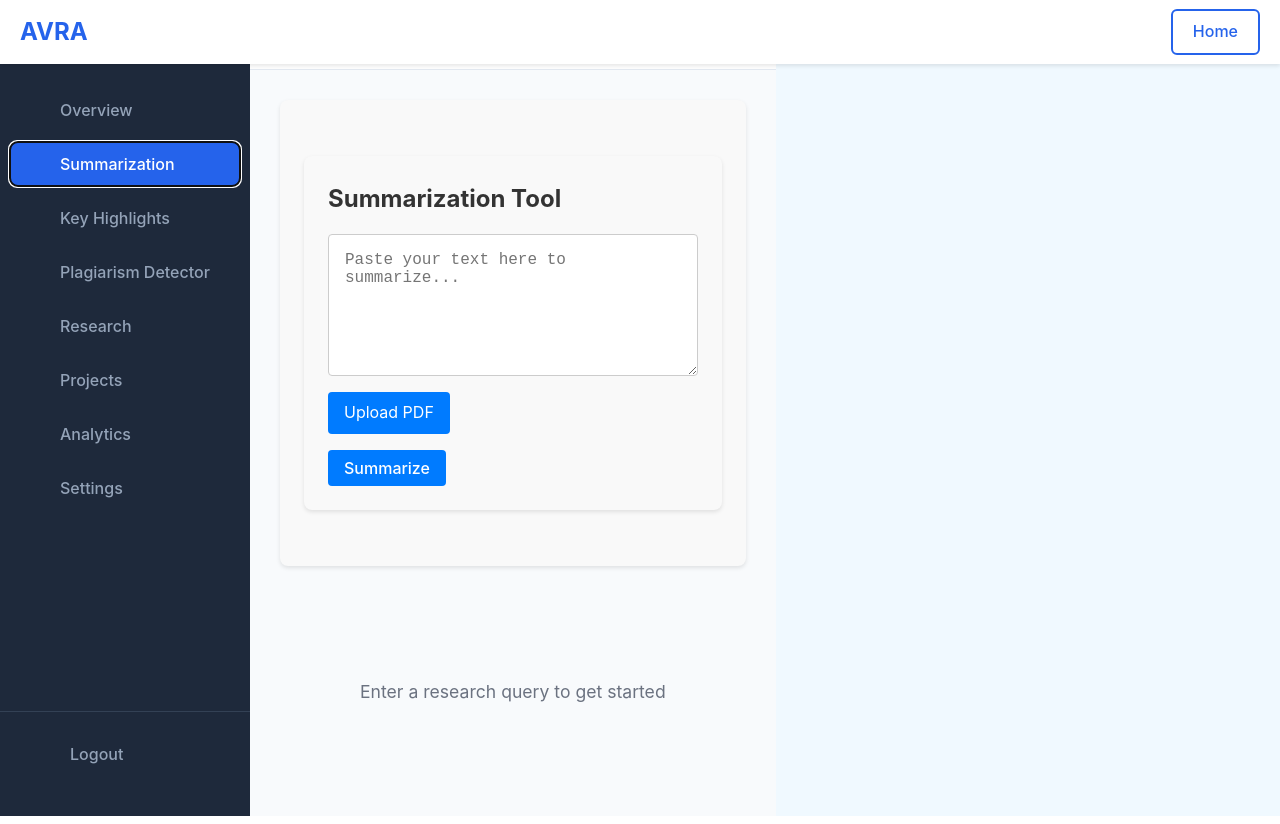
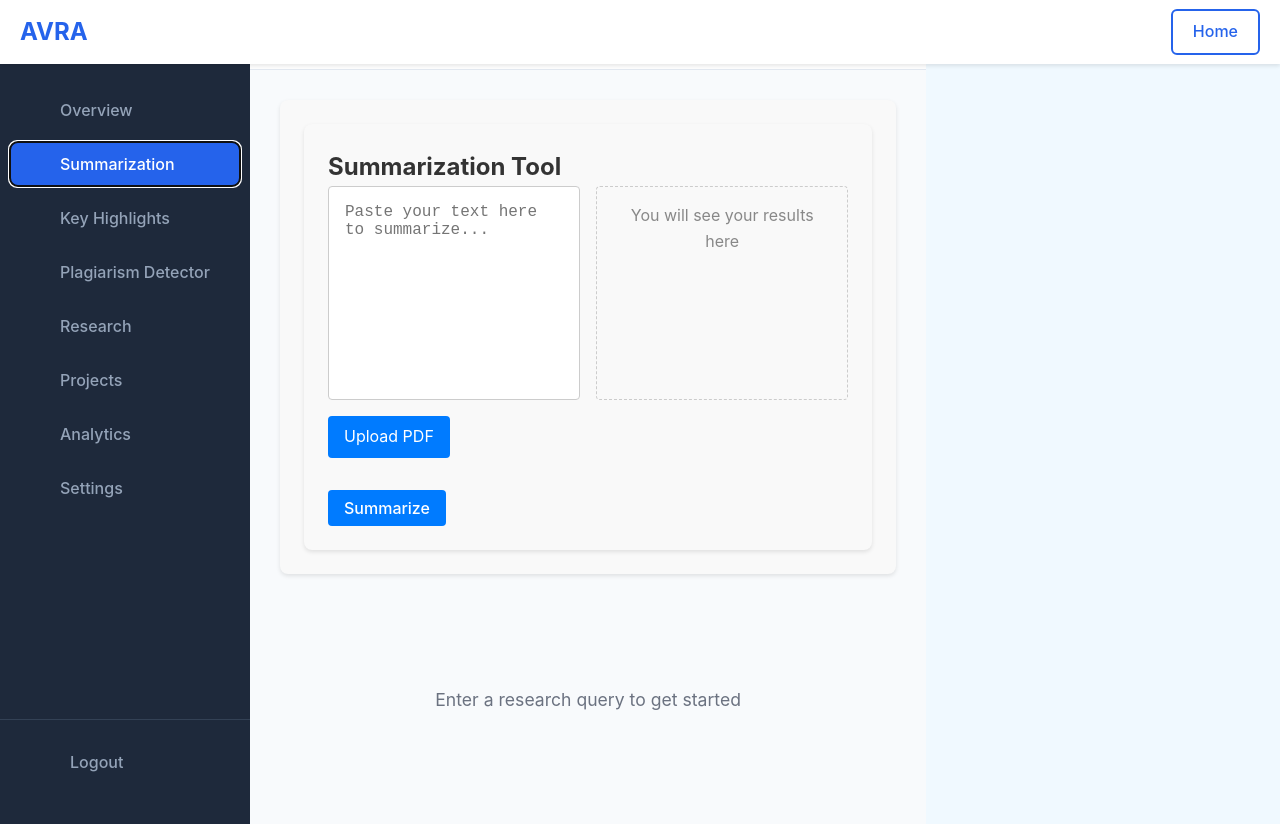
Before and after one commit to AnjaliRawatAR/AI-based-virtual-research-assistant, a React (Vite) app in the folder Frontend/: page /dashboard in a window 1280 px wide. Both pictures are taken after a click on the button "Summarization". Built offline with nearby package versions, Linux system fonts and the light colour scheme.

Commit message:
enhance summarization component layout and styling for improved user experience

```diff
--- a/Frontend/src/components/Summarization.jsx
+++ b/Frontend/src/components/Summarization.jsx
@@ -53,13 +53,25 @@ const Summarization = () => {
       <div className="summarization-section">
         <h2>Summarization Tool</h2>
         <form onSubmit={handleSummarize} className="summarization-form">
+          <div className="textarea-and-result">
             <textarea
               value={text}
               onChange={(e) => setText(e.target.value)}
               placeholder="Paste your text here to summarize..."
               className="summarization-textarea"
-            rows="6"
+              rows="10"
             ></textarea>
+            <div className="result-area">
+              {summary ? (
+                <div className="summary-result">
+                  <h3>Summary:</h3>
+                  <p>{summary}</p>
+                </div>
+              ) : (
+                <p className="placeholder-text">You will see your results here</p>
+              )}
+            </div>
+          </div>
           <div className="file-upload">
             <label htmlFor="pdf-upload" className="file-upload-label">
               Upload PDF
@@ -76,12 +88,6 @@ const Summarization = () => {
             {isLoading ? 'Summarizing...' : 'Summarize'}
           </button>
         </form>
-        {summary && (
-          <div className="summary-result">
-            <h3>Summary:</h3>
-            <p>{summary}</p>
-          </div>
-        )}
       </div>
     </div>
   );
--- a/Frontend/src/styles/Summarization.css
+++ b/Frontend/src/styles/Summarization.css
@@ -4,37 +4,53 @@
   background-color: #f9f9f9;
   border-radius: 8px;
   box-shadow: 0 2px 4px rgba(0, 0, 0, 0.1);
-  max-width: 600px;
+  max-width: 800px;
   width: 100%;
 }
 
-.summarization-container {
-  margin: 2rem auto; /* Revert to a standard margin */
-  background-color: transparent; /* Remove background color */
+.textarea-and-result {
+  display: flex;
+  gap: 1rem;
 }
 
-.summarization-section h2 {
-  margin-bottom: 1rem;
-  font-size: 1.5rem;
+.summarization-textarea {
+  flex: 1;
+  padding: 1rem;
+  border: 1px solid #ccc;
+  border-radius: 4px;
+  font-size: 1rem;
+  resize: none;
+}
+
+.result-area {
+  flex: 1;
+  padding: 1rem;
+  background-color: #f9f9f9;
+  border: 1px dashed #ccc;
+  border-radius: 4px;
+  text-align: center;
+  overflow-y: auto;
+  max-height: 300px; /* Optional: Limit height for scrolling */
+}
+
+.placeholder-text {
+  font-size: 1rem;
+  color: #888;
+}
+
+.summary-result h3 {
+  margin-bottom: 0.5rem;
+  font-size: 1.25rem;
   color: #333;
 }
 
-.summarization-form {
-  display: flex;
-  flex-direction: column;
-}
-
-.summarization-textarea {
-  width: 100%;
-  padding: 1rem;
-  margin-bottom: 1rem;
-  border: 1px solid #ccc;
-  border-radius: 4px;
+.summary-result p {
   font-size: 1rem;
+  color: #555;
 }
 
 .file-upload {
-  margin-bottom: 1rem;
+  margin-top: 1rem;
 }
 
 .file-upload-label {
@@ -51,7 +67,7 @@
 }
 
 .summarize-button {
-  align-self: flex-start;
+  margin-top: 1rem;
   padding: 0.5rem 1rem;
   background-color: #007bff;
   color: #fff;
@@ -64,18 +80,3 @@
   background-color: #ccc;
   cursor: not-allowed;
 }
-
-.summary-result {
-  margin-top: 1.5rem;
-}
-
-.summary-result h3 {
-  margin-bottom: 0.5rem;
-  font-size: 1.25rem;
-  color: #333;
-}
-
-.summary-result p {
-  font-size: 1rem;
-  color: #555;
-}
```
Lines whose indentation alone changed are shown as unchanged.
